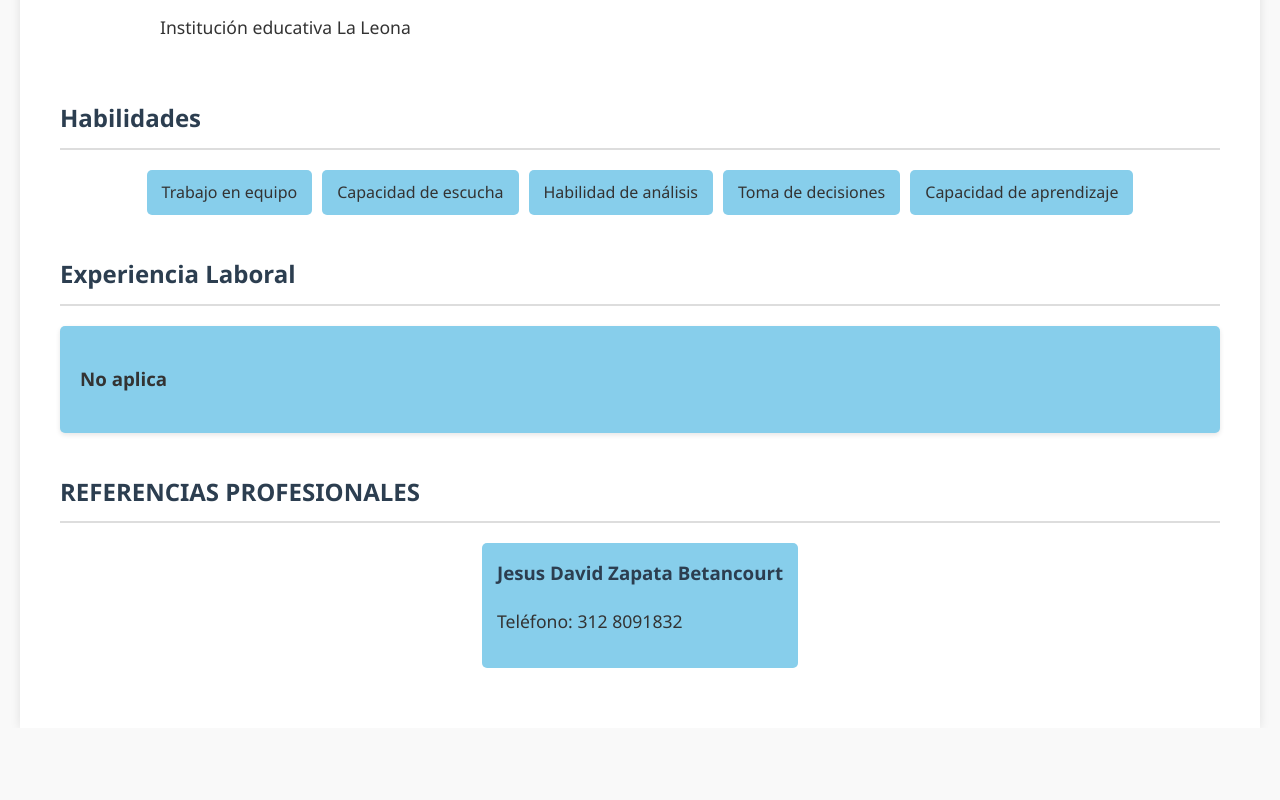
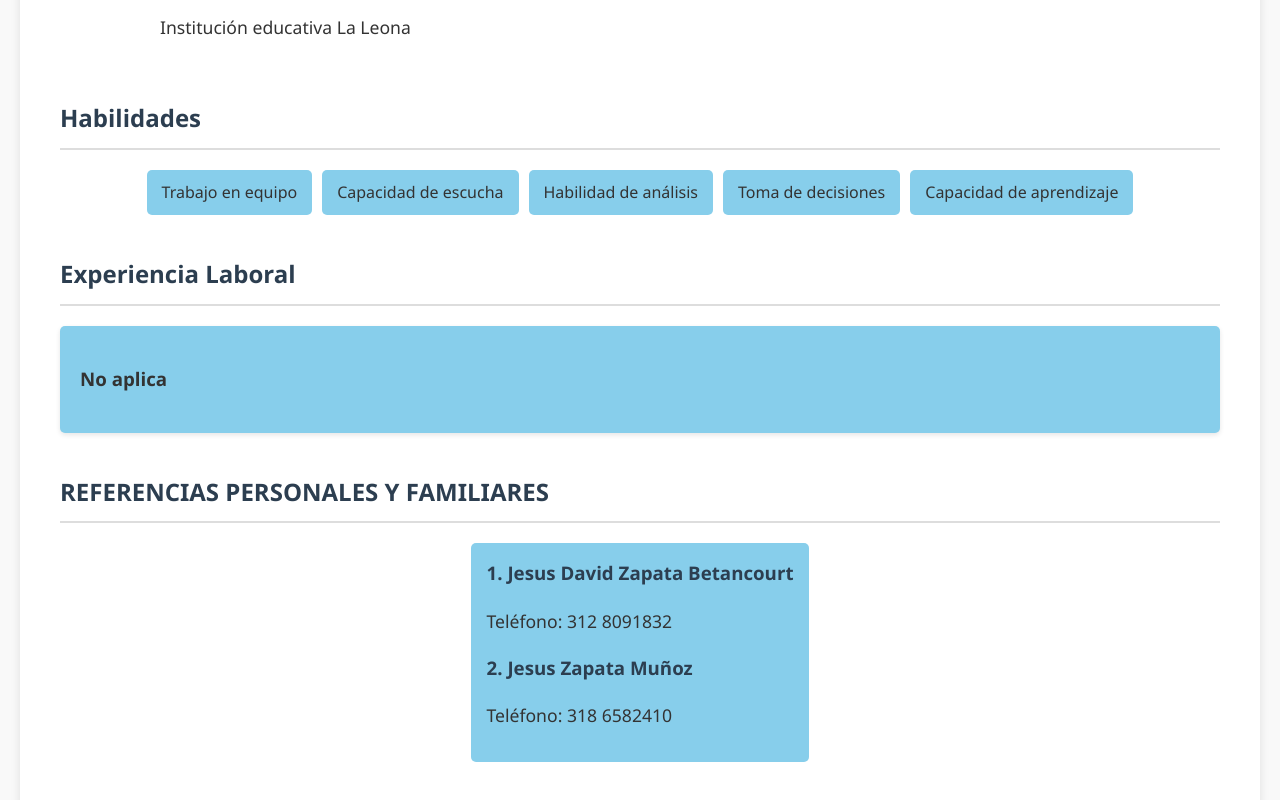
Before and after one commit to Mauro018/HojaCarlos, a React (Vite) app: page / in a window 1280 px wide. Shown: the part 986-1786 px from the top of the page. Before the commit the page ends 1714 px from the top, so only its background shows below. Built offline with nearby package versions, Linux system fonts and the light colour scheme.

Commit message:
Actualizacion 2 hoja de vida

```diff
--- a/src/components/Referencias.jsx
+++ b/src/components/Referencias.jsx
@@ -5,20 +5,24 @@ const Referencias = () => {
             // position: "",
             phone: "312 8091832",
             // email: ""
+            name2: "Jesus Zapata Muñoz",
+            phone2: "318 6582410",
         }
     ];
 
     return (
         <section className="section">
-        <h2>REFERENCIAS PROFESIONALES</h2>
+        <h2>REFERENCIAS PERSONALES Y FAMILIARES</h2>
         <div className="references-list">
           {references.map((ref, index) => (
             <div key={index} className="reference-item">
-              <h3>{ref.name}</h3>
+              <h3>1. {ref.name}</h3>
               {/* <p>{ref.position}</p> */}
               {/* {ref.description && <p>{ref.description}</p>} */}
               <p>Teléfono: {ref.phone}</p>
               {/* {ref.email && <p>Email: {ref.email}</p>} */}
+              <h3>2. {ref.name2}</h3>
+              <p>Teléfono: {ref.phone2}</p>
             </div>
           ))}
         </div>
```
